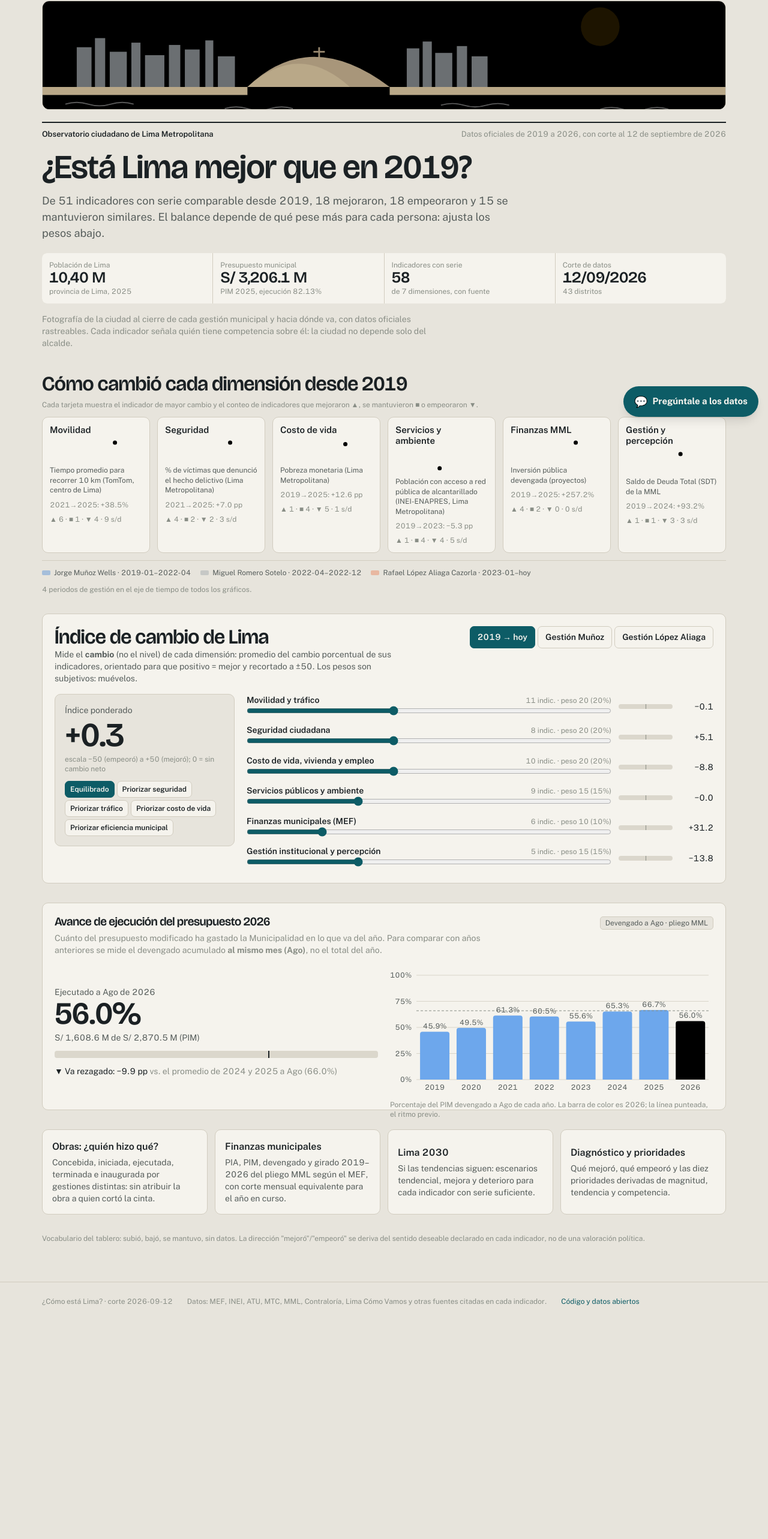
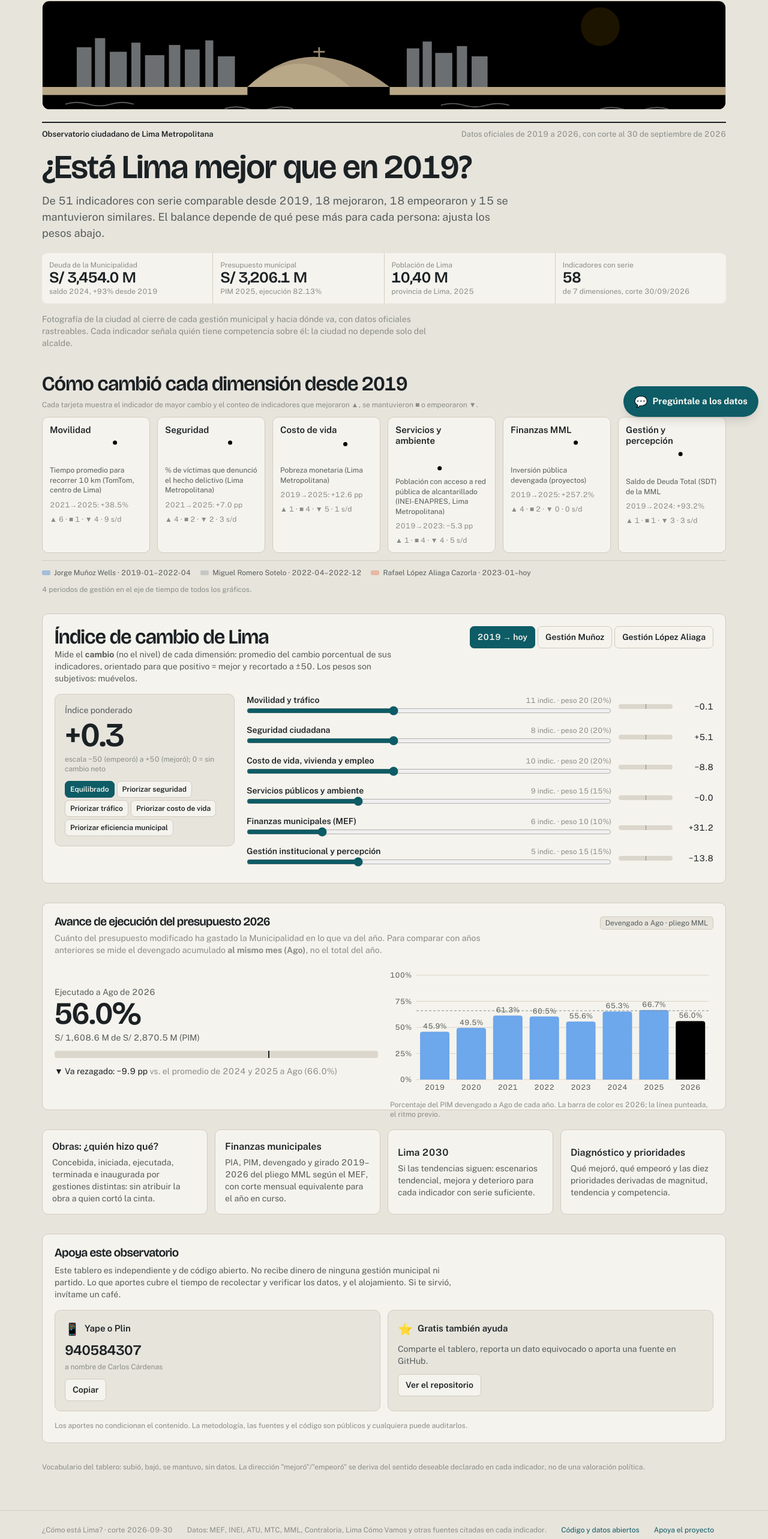
Before and after one commit to unimauro/como-esta-lima, a React (Vite) app in the folder app/: page / in a window 1280 px wide. Shown: the part 89-2655 px from the top of the page at 60% size. Before the commit the page ends 2291 px from the top, so only its background shows below. Built offline with nearby package versions, Linux system fonts and the light colour scheme.

Commit message:
Deuda municipal en las cifras de entrada, seccion de apoyo (Yape/cafe/PayPal), corte al 30-set-2026 y OG corregido a 18/18/15

```diff
--- a/app/index.html
+++ b/app/index.html
@@ -4,21 +4,21 @@
     <meta charset="UTF-8" />
     <link rel="icon" type="image/svg+xml" href="/como-esta-lima/favicon.svg" />
     <meta name="viewport" content="width=device-width, initial-scale=1.0" />
-    <meta name="description" content="Observatorio ciudadano de Lima Metropolitana: cómo deja la gestión municipal a la ciudad entre 2019 y 2026. Balance con datos oficiales y fuentes verificables: 14 indicadores mejoraron, 18 empeoraron, 13 se mantuvieron." />
+    <meta name="description" content="Observatorio ciudadano de Lima Metropolitana: cómo deja la gestión municipal a la ciudad entre 2019 y 2026. Balance con datos oficiales y fuentes verificables: 18 indicadores mejoraron, 18 empeoraron, 15 se mantuvieron." />
     <link rel="canonical" href="https://unimauro.github.io/como-esta-lima/" />
     <meta property="og:type" content="website" />
     <meta property="og:site_name" content="¿Cómo está Lima?" />
     <meta property="og:url" content="https://unimauro.github.io/como-esta-lima/" />
     <meta property="og:title" content="¿Está Lima mejor que en 2019? Cómo deja la ciudad la gestión municipal" />
-    <meta property="og:description" content="Balance con datos rastreables al cierre de cada gestión: 14 indicadores mejoraron, 18 empeoraron, 13 se mantuvieron. Ejecución del presupuesto 2026: 56%. La ciudad no depende solo del alcalde." />
+    <meta property="og:description" content="Balance con datos rastreables al cierre de cada gestión: 18 indicadores mejoraron, 18 empeoraron, 15 se mantuvieron. Ejecución del presupuesto 2026: 56%. La ciudad no depende solo del alcalde." />
     <meta property="og:image" content="https://unimauro.github.io/como-esta-lima/og-image.png" />
     <meta property="og:image:width" content="1200" />
     <meta property="og:image:height" content="630" />
-    <meta property="og:image:alt" content="¿Está Lima mejor que en 2019? 14 indicadores mejoraron, 18 empeoraron, 13 se mantuvieron. Observatorio ciudadano de Lima Metropolitana." />
+    <meta property="og:image:alt" content="¿Está Lima mejor que en 2019? 18 indicadores mejoraron, 18 empeoraron, 15 se mantuvieron. Observatorio ciudadano de Lima Metropolitana." />
     <meta property="og:locale" content="es_PE" />
     <meta name="twitter:card" content="summary_large_image" />
     <meta name="twitter:title" content="¿Está Lima mejor que en 2019? Cómo deja la ciudad la gestión municipal" />
-    <meta name="twitter:description" content="Balance con datos rastreables: 14 mejoraron, 18 empeoraron, 13 se mantuvieron. Ejecución del presupuesto 2026: 56%." />
+    <meta name="twitter:description" content="Balance con datos rastreables: 18 mejoraron, 18 empeoraron, 15 se mantuvieron. Ejecución del presupuesto 2026: 56%." />
     <meta name="twitter:image" content="https://unimauro.github.io/como-esta-lima/og-image.png" />
     <link rel="preconnect" href="https://fonts.googleapis.com" />
     <link rel="preconnect" href="https://fonts.gstatic.com" crossorigin />
--- a/app/src/App.tsx
+++ b/app/src/App.tsx
@@ -62,6 +62,7 @@ export default function App() {
           <span>¿Cómo está Lima? · corte {FECHA_CORTE}</span>
           <span>Datos: MEF, INEI, ATU, MTC, MML, Contraloría, Lima Cómo Vamos y otras fuentes citadas en cada indicador.</span>
           <a href="https://github.com/unimauro/como-esta-lima" target="_blank" rel="noopener noreferrer">Código y datos abiertos</a>
+          <a href="#inicio" onClick={(e) => { e.preventDefault(); ir('inicio'); setTimeout(() => document.getElementById('apoyo')?.scrollIntoView({ behavior: 'smooth' }), 60) }}>Apoya el proyecto</a>
         </div>
       </footer>
       <Chat />
--- /dev/null
+++ b/app/src/components/Apoyo.tsx
@@ -0,0 +1,86 @@
+import { useState } from 'react'
+
+/* ─────────────────────────────────────────────────────────────
+   Datos de apoyo. Edita SOLO este bloque para cambiar destinos.
+   Si un campo queda vacío (''), su tarjeta no se muestra.
+   ───────────────────────────────────────────────────────────── */
+export const APOYO = {
+  yape: '940584307',                 // número Yape/Plin
+  yapeNombre: 'Carlos Cárdenas',
+  paypal: '',                        // p. ej. 'https://paypal.me/usuario'
+  cafe: '',                          // p. ej. 'https://buymeacoffee.com/usuario'
+  github: 'https://github.com/unimauro/como-esta-lima',
+}
+
+function Copiar({ texto }: { texto: string }) {
+  const [copiado, setCopiado] = useState(false)
+  return (
+    <button
+      className="btn"
+      onClick={async () => {
+        try { await navigator.clipboard.writeText(texto); setCopiado(true); setTimeout(() => setCopiado(false), 1800) } catch { /* sin portapapeles */ }
+      }}
+      aria-label={`Copiar ${texto}`}
+    >
+      {copiado ? 'Copiado' : 'Copiar'}
+    </button>
+  )
+}
+
+export function Apoyo() {
+  const hay = APOYO.yape || APOYO.paypal || APOYO.cafe
+  if (!hay) return null
+  return (
+    <section className="card p-5" aria-labelledby="apoyo-t" id="apoyo">
+      <h3 id="apoyo-t" className="m-0">Apoya este observatorio</h3>
+      <p className="text-sm muted mt-2 mb-4 max-w-[80ch]">
+        Este tablero es independiente y de código abierto. No recibe dinero de ninguna gestión municipal ni partido.
+        Lo que aportes cubre el tiempo de recolectar y verificar los datos, y el alojamiento. Si te sirvió, invítame un café.
+      </p>
+
+      <div className="grid gap-3" style={{ gridTemplateColumns: 'repeat(auto-fit, minmax(230px, 1fr))' }}>
+        {APOYO.yape && (
+          <div className="card p-4 flex flex-col gap-2" style={{ background: 'var(--bg)' }}>
+            <div className="flex items-center gap-2">
+              <span aria-hidden style={{ fontSize: 20 }}>📱</span>
+              <span className="font-semibold">Yape o Plin</span>
+            </div>
+            <div className="big num" style={{ fontSize: 24 }}>{APOYO.yape}</div>
+            <div className="text-xs faint">a nombre de {APOYO.yapeNombre}</div>
+            <div className="mt-1"><Copiar texto={APOYO.yape} /></div>
+          </div>
+        )}
+
+        {APOYO.cafe && (
+          <a className="card p-4 flex flex-col gap-2" style={{ background: 'var(--bg)', textDecoration: 'none', color: 'var(--ink)' }}
+            href={APOYO.cafe} target="_blank" rel="noopener noreferrer">
+            <div className="flex items-center gap-2"><span aria-hidden style={{ fontSize: 20 }}>☕</span><span className="font-semibold">Invítame un café</span></div>
+            <div className="text-sm muted">Aporte único desde el extranjero, con tarjeta.</div>
+            <div className="mt-1"><span className="btn" style={{ background: 'var(--accent)', color: 'var(--accent-ink)', borderColor: 'var(--accent)' }}>Abrir</span></div>
+          </a>
+        )}
+
+        {APOYO.paypal && (
+          <a className="card p-4 flex flex-col gap-2" style={{ background: 'var(--bg)', textDecoration: 'none', color: 'var(--ink)' }}
+            href={APOYO.paypal} target="_blank" rel="noopener noreferrer">
+            <div className="flex items-center gap-2"><span aria-hidden style={{ fontSize: 20 }}>💳</span><span className="font-semibold">PayPal</span></div>
+            <div className="text-sm muted">Para aportes en dólares.</div>
+            <div className="mt-1"><span className="btn" style={{ background: 'var(--accent)', color: 'var(--accent-ink)', borderColor: 'var(--accent)' }}>Abrir</span></div>
+          </a>
+        )}
+
+        <div className="card p-4 flex flex-col gap-2" style={{ background: 'var(--bg)' }}>
+          <div className="flex items-center gap-2"><span aria-hidden style={{ fontSize: 20 }}>⭐</span><span className="font-semibold">Gratis también ayuda</span></div>
+          <div className="text-sm muted">Comparte el tablero, reporta un dato equivocado o aporta una fuente en GitHub.</div>
+          <div className="mt-1">
+            <a className="btn" href={APOYO.github} target="_blank" rel="noopener noreferrer" style={{ textDecoration: 'none' }}>Ver el repositorio</a>
+          </div>
+        </div>
+      </div>
+
+      <p className="text-xs faint mt-4 mb-0">
+        Los aportes no condicionan el contenido. La metodología, las fuentes y el código son públicos y cualquiera puede auditarlos.
+      </p>
+    </section>
+  )
+}
--- a/app/src/data/index.ts
+++ b/app/src/data/index.ts
@@ -6,7 +6,7 @@ import timelineJson from './timeline.json'
 import gestionesJson from './gestiones.json'
 import type { Indicador, MefJson, Proyecto, Promesa, Evento, GestionInfo } from '../types'
 
-export const FECHA_CORTE = '2026-09-12'
+export const FECHA_CORTE = '2026-09-30'
 
 export const mef = mefJson as unknown as MefJson
 export const proyectos = proyectosJson as unknown as Proyecto[]
--- a/app/src/sections/Inicio.tsx
+++ b/app/src/sections/Inicio.tsx
@@ -7,6 +7,7 @@ import { signed, soles } from '../lib/format'
 import { LeyendaGestiones } from '../components/SerieChart'
 import { LimaSkyline } from '../components/LimaSkyline'
 import { EjecucionAvance } from '../components/EjecucionAvance'
+import { Apoyo } from '../components/Apoyo'
 
 function Skyline({ onIr }: { onIr: (id: string) => void }) {
   const dims = DIMENSIONES.filter((d) => d.enIndice)
@@ -126,11 +127,18 @@ export function Inicio({ onIr }: { onIr: (id: string) => void }) {
   const ultimoMef = mef.anios.filter((a) => !a.parcial).at(-1)
   const pobl = indicadores.find((i) => i.id === 'poblacion_lima_metropolitana')?.serie.filter((p) => p.valor).at(-1)
   const nDatos = indicadoresNucleo.filter((i) => i.serie.some((p) => p.valor !== null)).length
+  // Deuda de la MML: último saldo publicado y su variación desde 2019
+  const deudaInd = indicadores.find((i) => i.id === 'deuda_mml_saldo')
+  const deudaPts = deudaInd?.serie.filter((p) => p.valor !== null) ?? []
+  const deuda = deudaPts.at(-1)
+  const deuda0 = deudaPts[0]
+  const deudaVar = deuda && deuda0 && deuda0.valor ? ((deuda.valor as number) / (deuda0.valor as number) - 1) * 100 : null
   const stats: [string, string, string][] = [
+    ['Deuda de la Municipalidad', deuda ? soles((deuda.valor as number) * 1e6) : 's/d',
+      deuda ? `saldo ${deuda.anio}${deudaVar !== null ? `, ${deudaVar > 0 ? '+' : '−'}${Math.abs(deudaVar).toFixed(0)}% desde ${deuda0.anio}` : ''}` : ''],
+    ['Presupuesto municipal', ultimoMef ? soles(ultimoMef.pim) : 's/d', ultimoMef ? `PIM ${ultimoMef.anio}, ejecución ${ultimoMef.ejecucion_pct}%` : ''],
     ['Población de Lima', pobl ? `${(pobl.valor as number / 1e6).toFixed(2).replace('.', ',')} M` : 's/d', pobl ? `provincia de Lima, ${pobl.anio}` : ''],
-    ['Presupuesto municipal', ultimoMef ? soles(ultimoMef.pim) : 's/d', ultimoMef ? `PIM ${ultimoMef.anio}, ejecución ${ultimoMef.ejecucion_pct}%` : ''],
-    ['Indicadores con serie', String(nDatos), 'de 7 dimensiones, con fuente'],
-    ['Corte de datos', FECHA_CORTE.split('-').reverse().join('/'), '43 distritos'],
+    ['Indicadores con serie', String(nDatos), `de 7 dimensiones, corte ${FECHA_CORTE.split('-').reverse().join('/')}`],
   ]
   return (
     <div className="flex flex-col gap-8">
@@ -138,7 +146,7 @@ export function Inicio({ onIr }: { onIr: (id: string) => void }) {
         <div className="mb-5"><LimaSkyline alto={180} /></div>
         <div className="masthead mb-4">
           <span>Observatorio ciudadano de Lima Metropolitana</span>
-          <span className="faint">Datos oficiales de 2019 a 2026, con corte al 12 de septiembre de 2026</span>
+          <span className="faint">Datos oficiales de 2019 a 2026, con corte al 30 de septiembre de 2026</span>
         </div>
         <h1 className="m-0">¿Está Lima mejor que en 2019?</h1>
         <p className="text-[18px] muted max-w-[72ch] mt-3 mb-5">{fraseDiagnostico()}</p>
@@ -186,6 +194,7 @@ export function Inicio({ onIr }: { onIr: (id: string) => void }) {
           </button>
         ))}
       </section>
+      <Apoyo />
       <p className="text-xs faint m-0">Vocabulario del tablero: subió, bajó, se mantuvo, sin datos. La dirección "{etiquetaDireccion.mejora}"/"{etiquetaDireccion.empeora}" se deriva del sentido deseable declarado en cada indicador, no de una valoración política.</p>
     </div>
   )
```
Also changed, not shown: app/public/og-image.png, app/src/data/mef.json, 2 other files (tests, documents, lock files or other folders).
